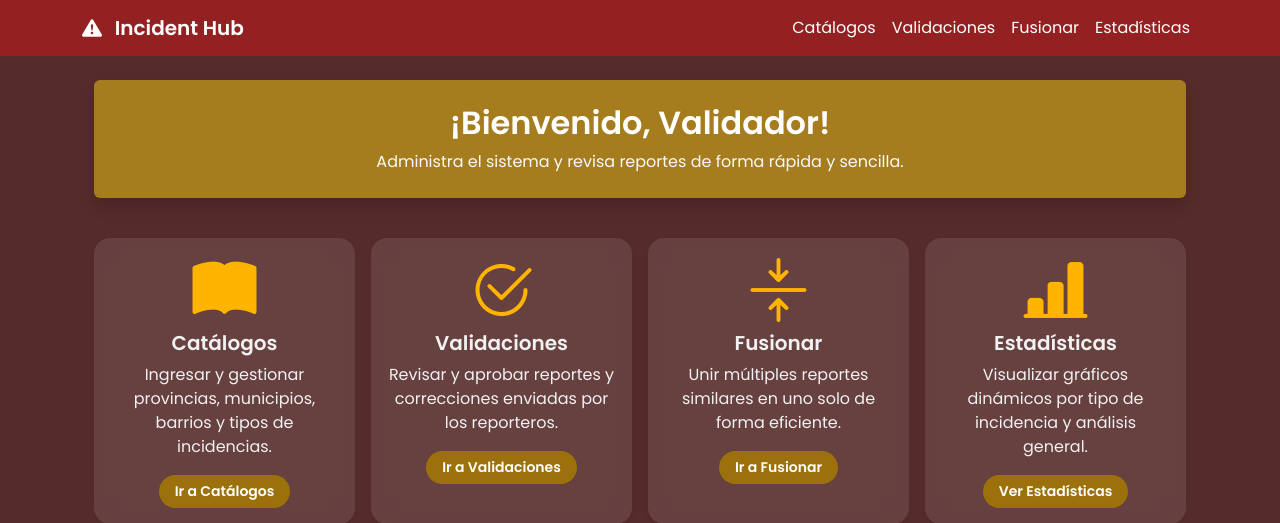
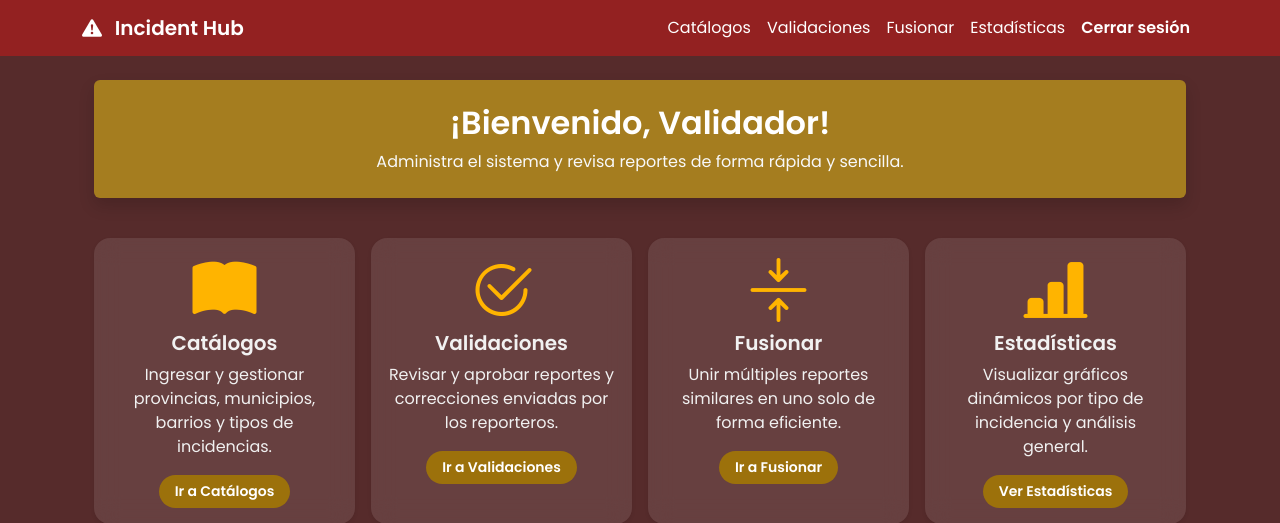
Before and after one commit to KAntigua/Incident-Hub, a PHP site: page /super/index.php in a window 1280 px wide. Shown: the top 523 px of the page. Run offline with PHP 8.4, Linux system fonts and the light colour scheme.

Commit message:
Modificaciones plantilla validador

```diff
--- a/plantillas/plantillaval.php
+++ b/plantillas/plantillaval.php
@@ -66,6 +66,12 @@ class PlantillaVal {
                         <li class="nav-item"><a class="nav-link" href="../../Incident-Hub/admin/validaciones.php">Validaciones</a></li>
                         <li class="nav-item"><a class="nav-link" href="../../Incident-Hub/admin/fusionar.php">Fusionar</a></li>
                         <li class="nav-item"><a class="nav-link" href="../../Incident-Hub/admin/estadisticas.php">Estadísticas</a></li>
+                        <li class="nav-item">
+                            <a class="nav-link text-warning fw-bold"
+                               href="../../../../Incident-Hub/index.php"
+                               onclick="return confirm('¿Seguro que deseas cerrar sesión?');">Cerrar sesión
+                            </a>
+                        </li>
                     </ul>
                 </div>
             </div>
```
